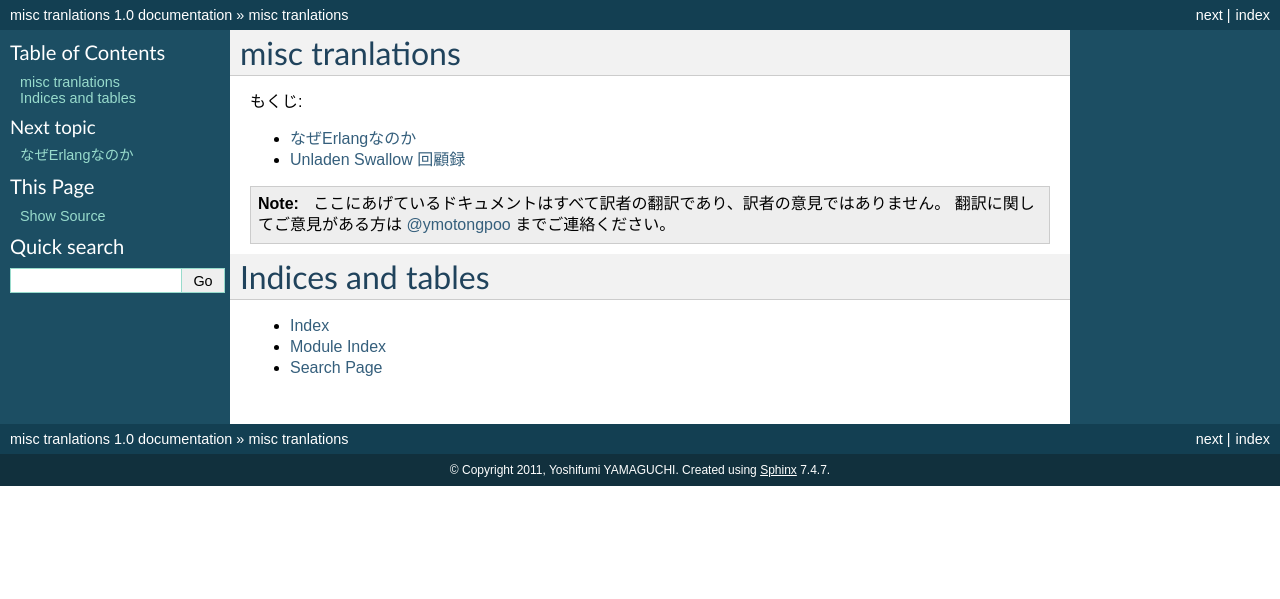
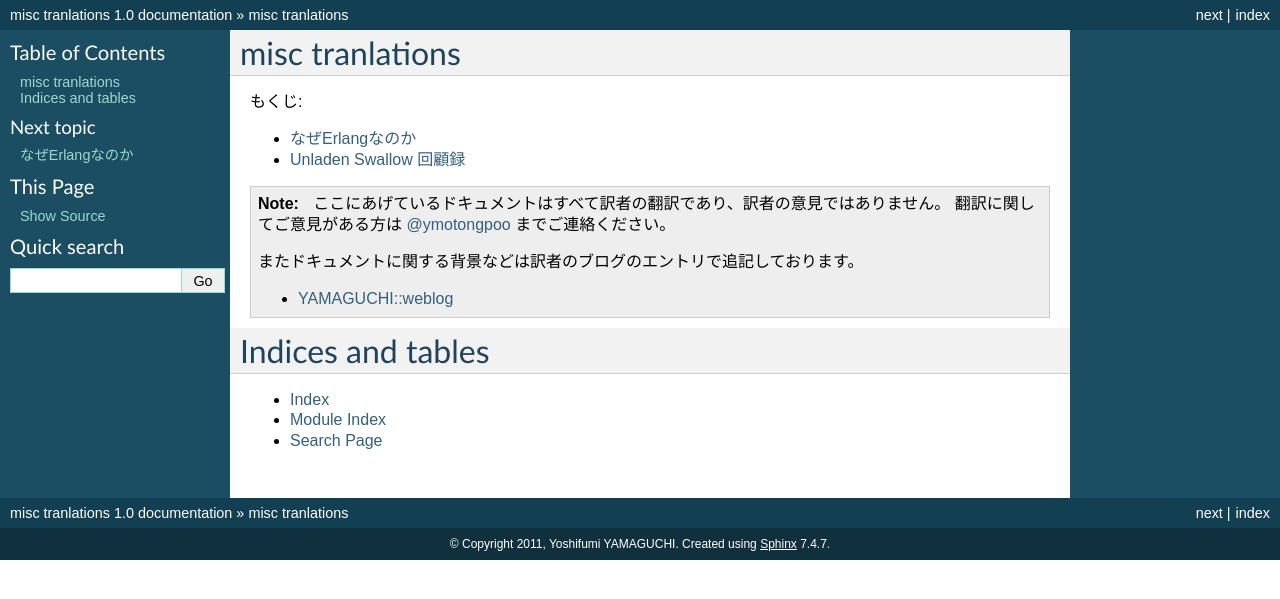
Before and after one commit to ymotongpoo/misc-translations, a Sphinx documentation site: the page built from source/index.rst, in a window 1280 px wide. Shown: the top 599 px of the page. Built offline with Sphinx 7.4.7, drawn with Linux system fonts in a browser that asks for light colours.

Commit message:
added blog info

```diff
--- a/source/index.rst
+++ b/source/index.rst
@@ -17,6 +17,12 @@ misc tranlations
    ここにあげているドキュメントはすべて訳者の翻訳であり、訳者の意見ではありません。
    翻訳に関してご意見がある方は `@ymotongpoo <http://twitter.com/#!/ymotongpoo>`_ までご連絡ください。
 
+   またドキュメントに関する背景などは訳者のブログのエントリで追記しております。
+
+   * `YAMAGUCHI::weblog`_
+
+   .. _`YAMAGUCHI::weblog`: http://d.hatena.ne.jp/ymotongpoo/
+
 Indices and tables
 ==================
 
```
